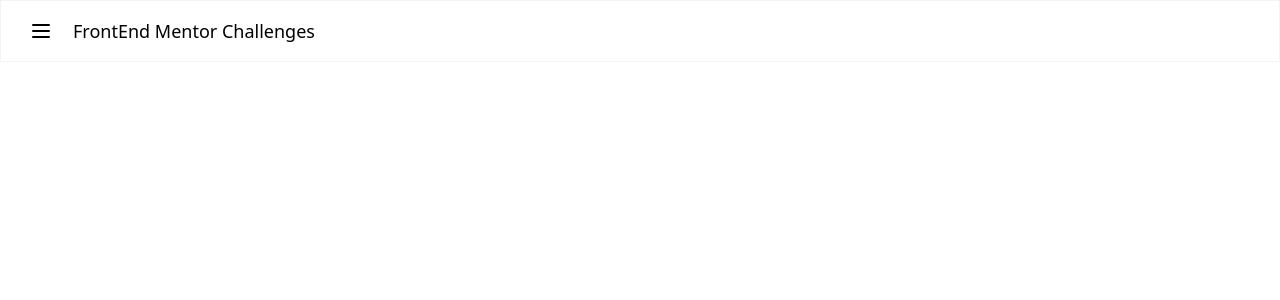
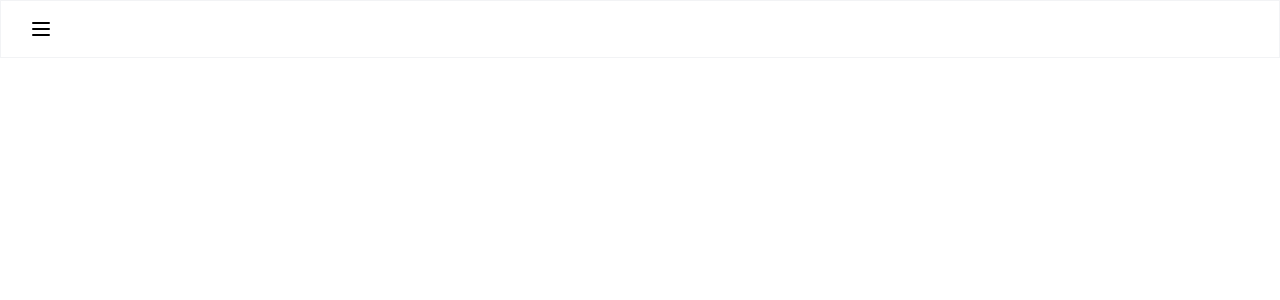
Before and after one commit to Great-kiola/Tailwind-practice, a React (Vite) app in the folder tailwind-frontend/: page / in a window 1280 px wide. Shown: the top 300 px of the page. Built offline with nearby package versions, Linux system fonts and the light colour scheme; a web font is replaced by a local one.

Commit message:
chore: remove commented-out title in Navbar for cleaner code

```diff
--- a/tailwind-frontend/src/Layout/Navbar.jsx
+++ b/tailwind-frontend/src/Layout/Navbar.jsx
@@ -19,7 +19,7 @@ const Navbar = ({activeMenu}) => {
         )}
       </button>
 
-      <h2 className='text-lg text-black'>FrontEnd Mentor Challenges</h2>
+      {/* <h2 className='text-lg text-black'>FrontEnd Mentor Challenges</h2> */}
 
       {openSideMenu && (
         <div className='fixed top-[61px] ml-4 bg-white'>
```
